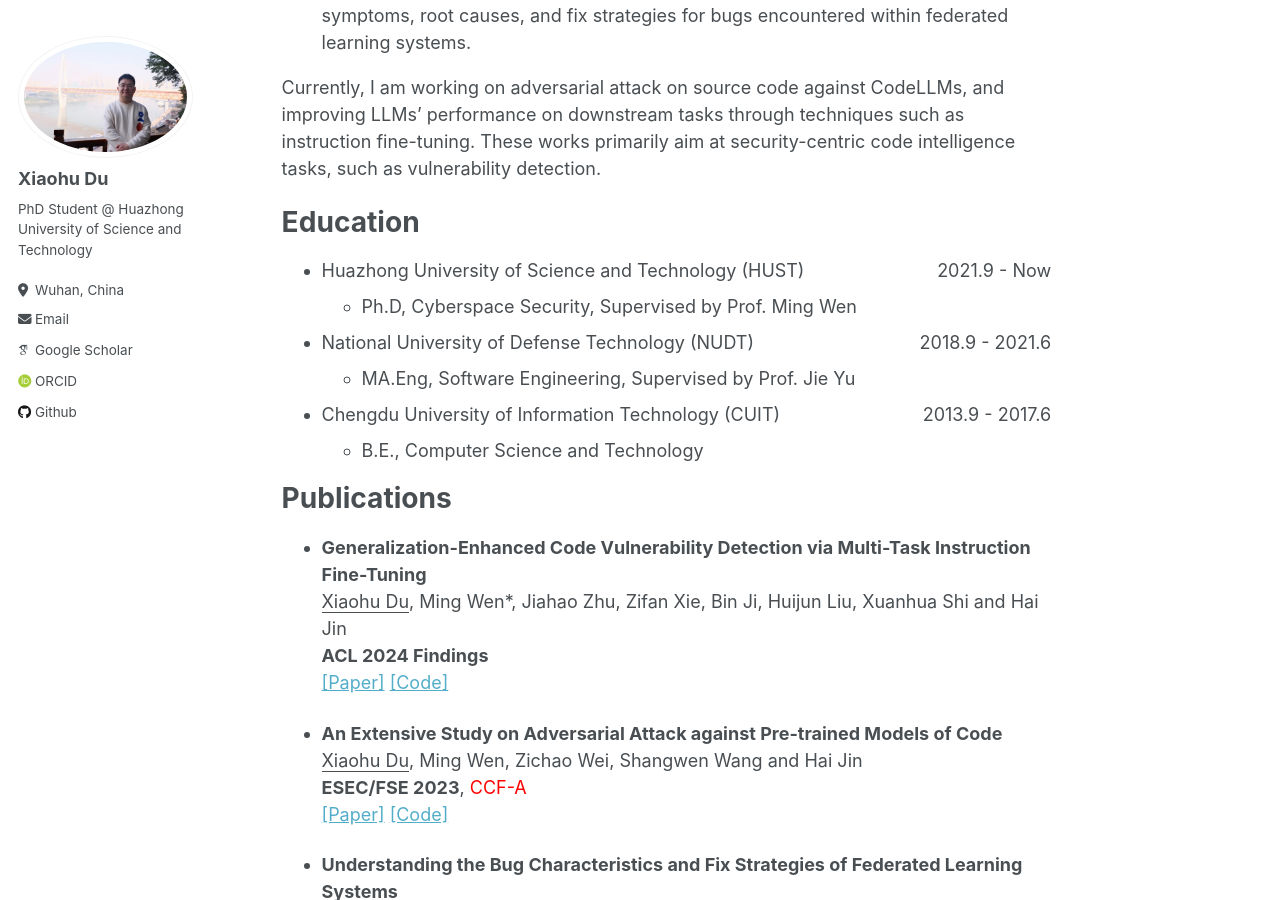
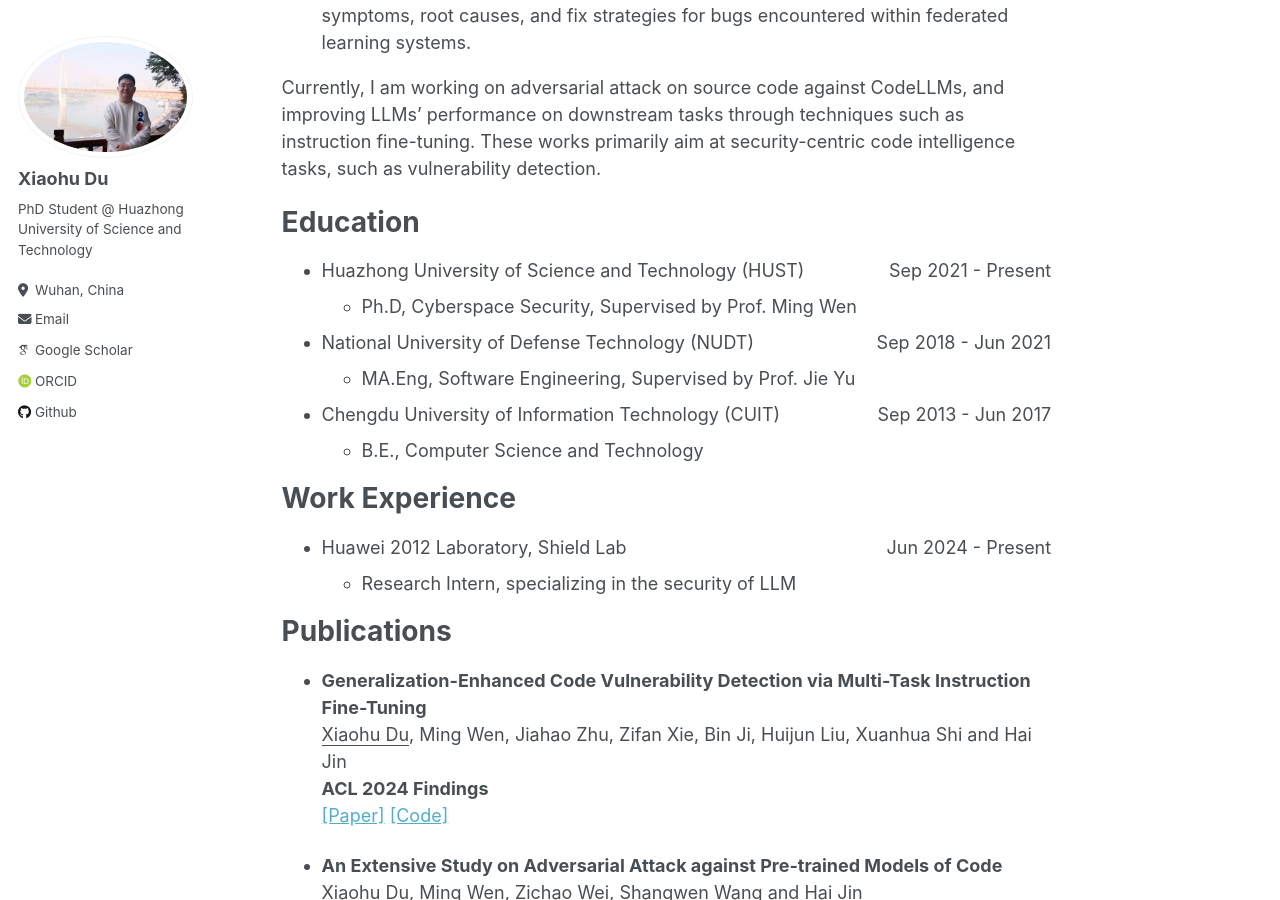
Before and after one commit to xhdu/xhdu.github.io, a Jekyll site: the page built from _pages/about.md, in a window 1280 px wide and 900 px high, scrolled down 399 px. Built offline with Jekyll 4.4.1, drawn with Linux system fonts in a browser that asks for light colours; some web fonts are replaced.

Commit message:
Update about.md

```diff
--- a/_pages/about.md
+++ b/_pages/about.md
@@ -18,19 +18,24 @@ Currently, I am working on adversarial attack on source code against CodeLLMs, a
 
 Education
 ======
-- Huazhong University of Science and Technology (HUST) <span style="float:right;">2021.9 - Now</span>
+- Huazhong University of Science and Technology (HUST) <span style="float:right;">Sep 2021 - Present</span>
   - Ph.D, Cyberspace Security, Supervised by Prof. Ming Wen
 
-- National University of Defense Technology (NUDT) <span style="float:right;">2018.9 - 2021.6</span>
+- National University of Defense Technology (NUDT) <span style="float:right;">Sep 2018 - Jun 2021</span>
   - MA.Eng, Software Engineering, Supervised by Prof. Jie Yu
 
-- Chengdu University of Information Technology (CUIT) <span style="float:right;">2013.9 - 2017.6</span>
+- Chengdu University of Information Technology (CUIT) <span style="float:right;">Sep 2013 - Jun 2017</span>
   - B.E., Computer Science and Technology
+
+Work Experience
+======
+- Huawei 2012 Laboratory, Shield Lab <span style="float:right;">Jun 2024 - Present</span>
+  - Research Intern, specializing in the security of LLM
 
 Publications
 ======
 - **Generalization-Enhanced Code Vulnerability Detection via Multi-Task Instruction Fine-Tuning**
-  <u>Xiaohu Du</u>, Ming Wen*, Jiahao Zhu, Zifan Xie, Bin Ji, Huijun Liu, Xuanhua Shi and Hai Jin
+  <u>Xiaohu Du</u>, Ming Wen, Jiahao Zhu, Zifan Xie, Bin Ji, Huijun Liu, Xuanhua Shi and Hai Jin
   **ACL 2024 Findings**
   [[Paper]](http://xhdu.github.io/files/ACL24.pdf) [[Code]](https://github.com/CGCL-codes/VulLLM)
 
```
